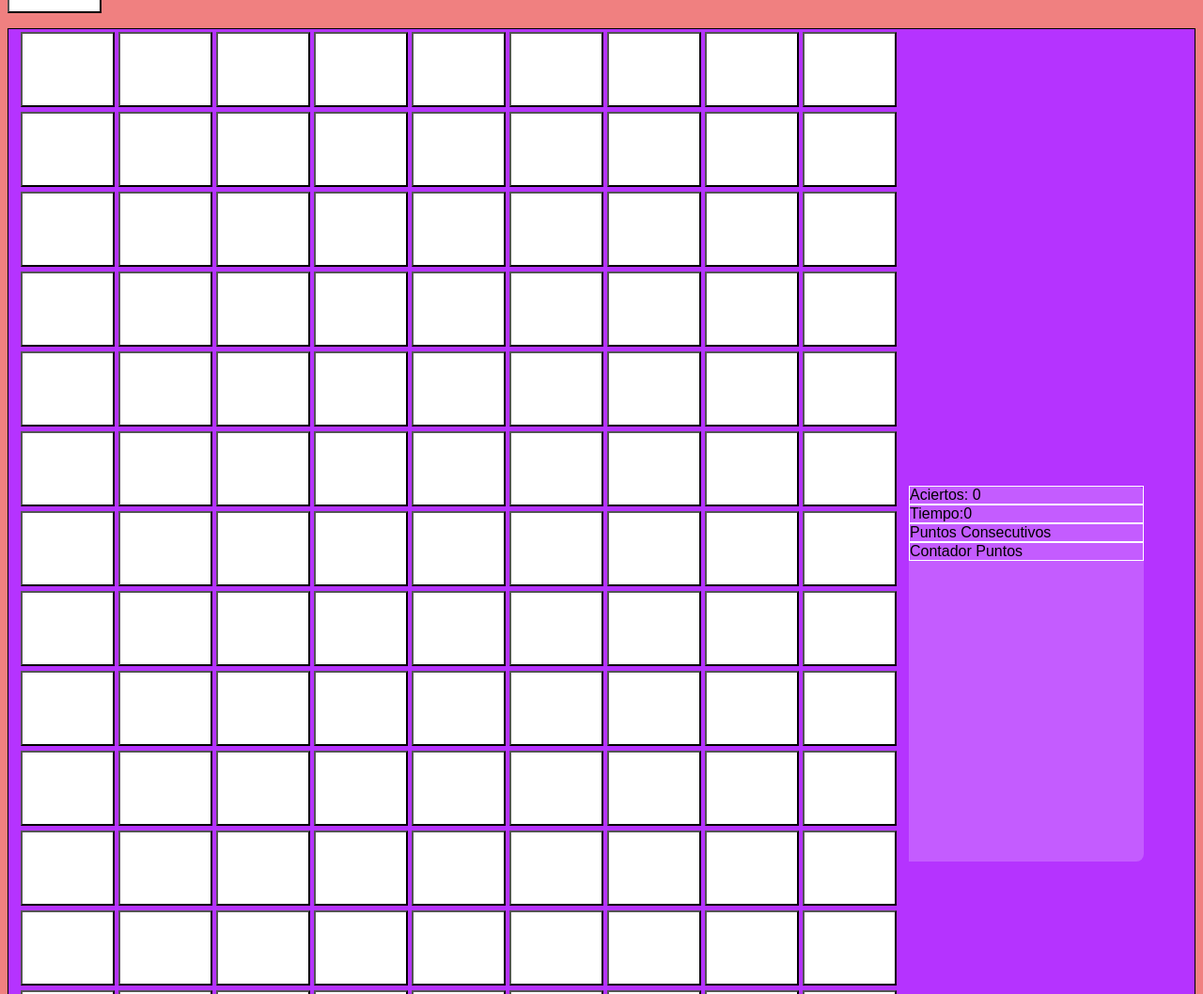
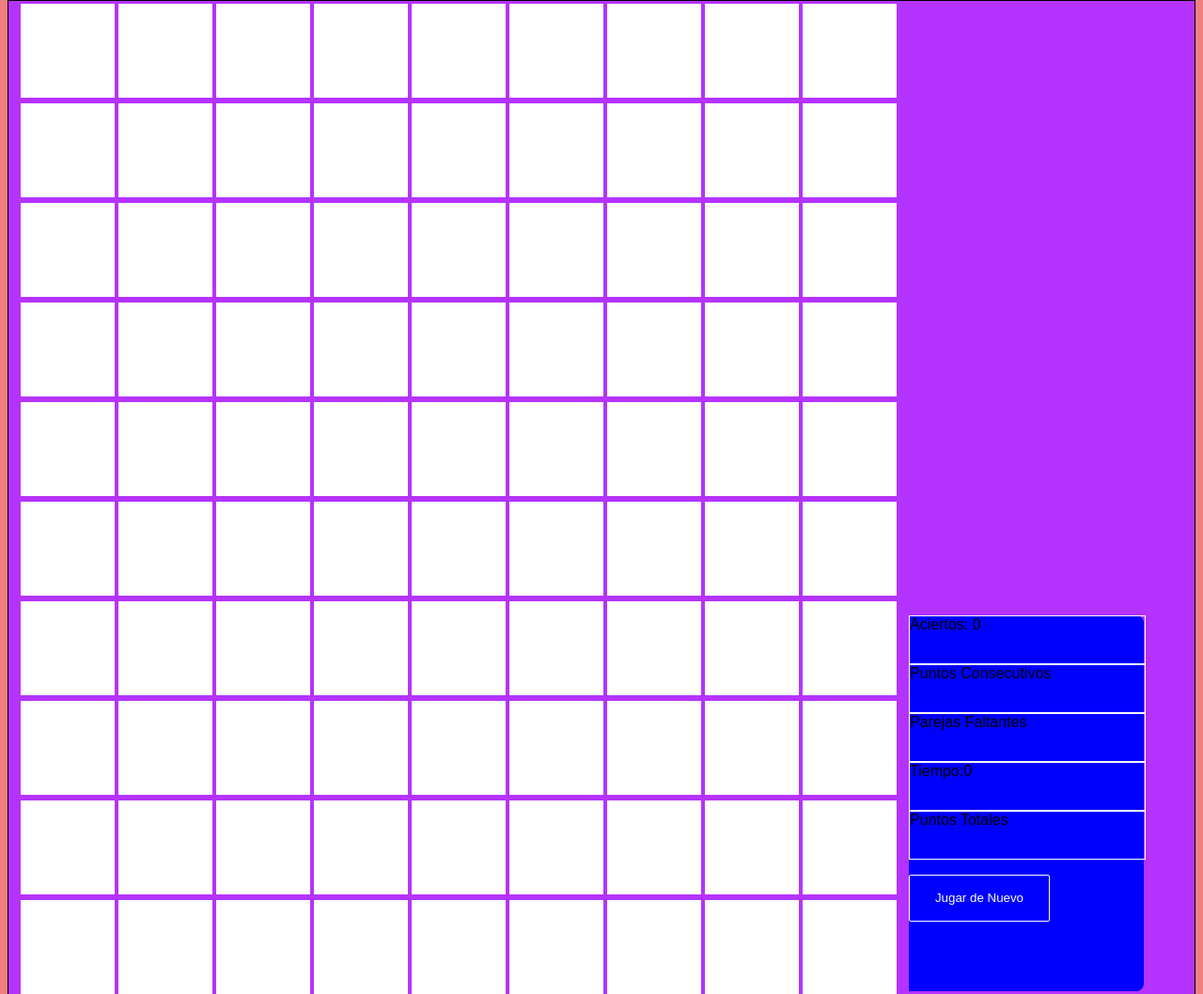
Before and after one commit to NaturalPowerGames/memory-game, a plain HTML site: page Proyect Game/index.html in a window 1280 px wide. Shown: the part 288-1346 px from the top of the page at 94% size. Drawn offline with Linux system fonts and the light colour scheme.

Commit message:
css-html-pagina-2
culiminacion de tarea maquetado pagina 2

```diff
--- a/Proyect Game/css/style.css
+++ b/Proyect Game/css/style.css
@@ -5,9 +5,6 @@ body{
 }
 
 
-button{
-    background-color: white;
-}
 main{
     background-color:  #B533FF;
     border: 1px solid black;
@@ -19,7 +16,7 @@ main{
     padding: 0 10px 10px 10px;
 }
 .section2{
-    background-color: rgba(255,255,255,0.2);
+    background-color:blue;
     width: 250px;
     height: 400px;
     border-top-right-radius:8px ;
@@ -27,9 +24,19 @@ main{
 }
 .estadisticas{
     border: 1px solid white;
+    height: 50px;
+    width: 250px;
 }
 button{
-    height: 80px;
+    background-color: white;
+    height: 100px;
     width: 100px;
-
+    border:1px solid white;
 }
+.boton{
+    width: 150px;
+    height: 50px;
+    border-radius: 2px;
+    background-color: blue;
+    color: white;
+}
--- a/Proyect Game/index.html
+++ b/Proyect Game/index.html
@@ -36,7 +36,7 @@
         <input type="number" name="quantity" min="5" max="12">
     </form>
     <p>
-        <button>Comenzar Juego</button>
+        <button id="comenzar-juego" class="boton">Comenzar Juego</button>
     </p>
     <main>
         <section class="section1">
@@ -239,9 +239,13 @@
         </section>
         <section class="section2">
             <div  id="aciertos" class="estadisticas">Aciertos: 0</div>
-            <div  id="tiempo-restante" class="estadisticas">Tiempo:0</div>
             <div id="puntos-consecutivos" class="estadisticas">Puntos Consecutivos</div>
-            <div id="contador-puntos" class="estadisticas">Contador Puntos</div>
+            <div id="contador-parejas-faltantes" class = estadisticas>Parejas Faltantes</div>
+            <input type="hidden" value="terminaste">
+            <div  id="tiempo-total" class="estadisticas">Tiempo:0</div>
+            <div id="puntos-totales" class="estadisticas">Puntos Totales</div>
+
+            <p><button id="boton-jugar-de-nuevo" class="boton"> Jugar de Nuevo</button></p>
 
 
         </section>
```
